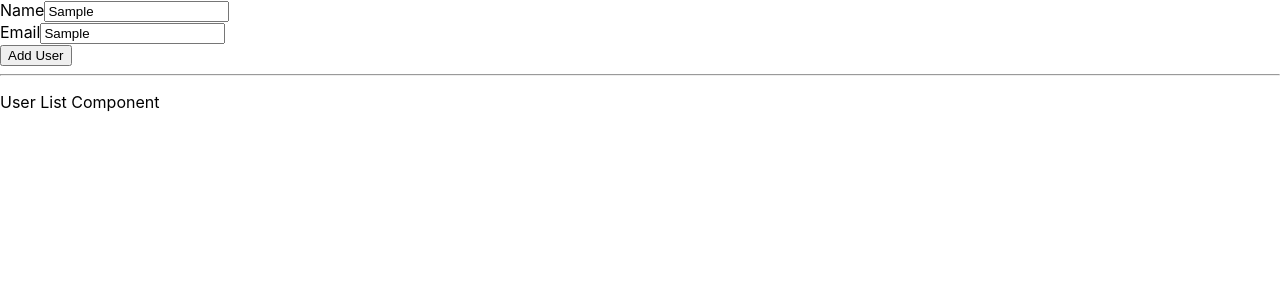
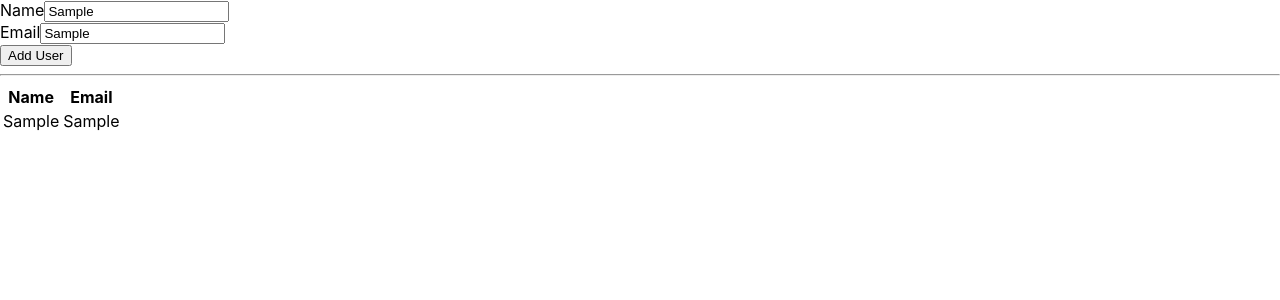
Before and after one commit to MoyArt/react-unit-testing, a React (Create React App) app: page / in a window 1280 px wide. Both pictures are taken after typing "Sample", "Sample" into the empty fields and a click on the button "Add User". Shown: the top 300 px of the page. Built offline with nearby package versions, Linux system fonts and the light colour scheme.

Commit message:
feat(userlist): update component to create users table

```diff
--- a/src/components/UserList/UserList.jsx
+++ b/src/components/UserList/UserList.jsx
@@ -1,9 +1,25 @@
-const UserList = () => {
-  return(
+const UserList = ({ users }) => {
+  const renderedUsers = users.map((user, index) => {
+    return (
+      <tr key={index}>
+        <td>{user.name}</td>
+        <td>{user.email}</td>
+      </tr>
+    );
+  });
+  return (
     <div>
-      <p>User List Component</p>
+      <table>
+        <thead>
+          <tr>
+            <th>Name</th>
+            <th>Email</th>
+          </tr>
+        </thead>
+        <tbody>{renderedUsers}</tbody>
+      </table>
     </div>
-  )
-}
+  );
+};
 
-export default UserList
+export default UserList;
```
